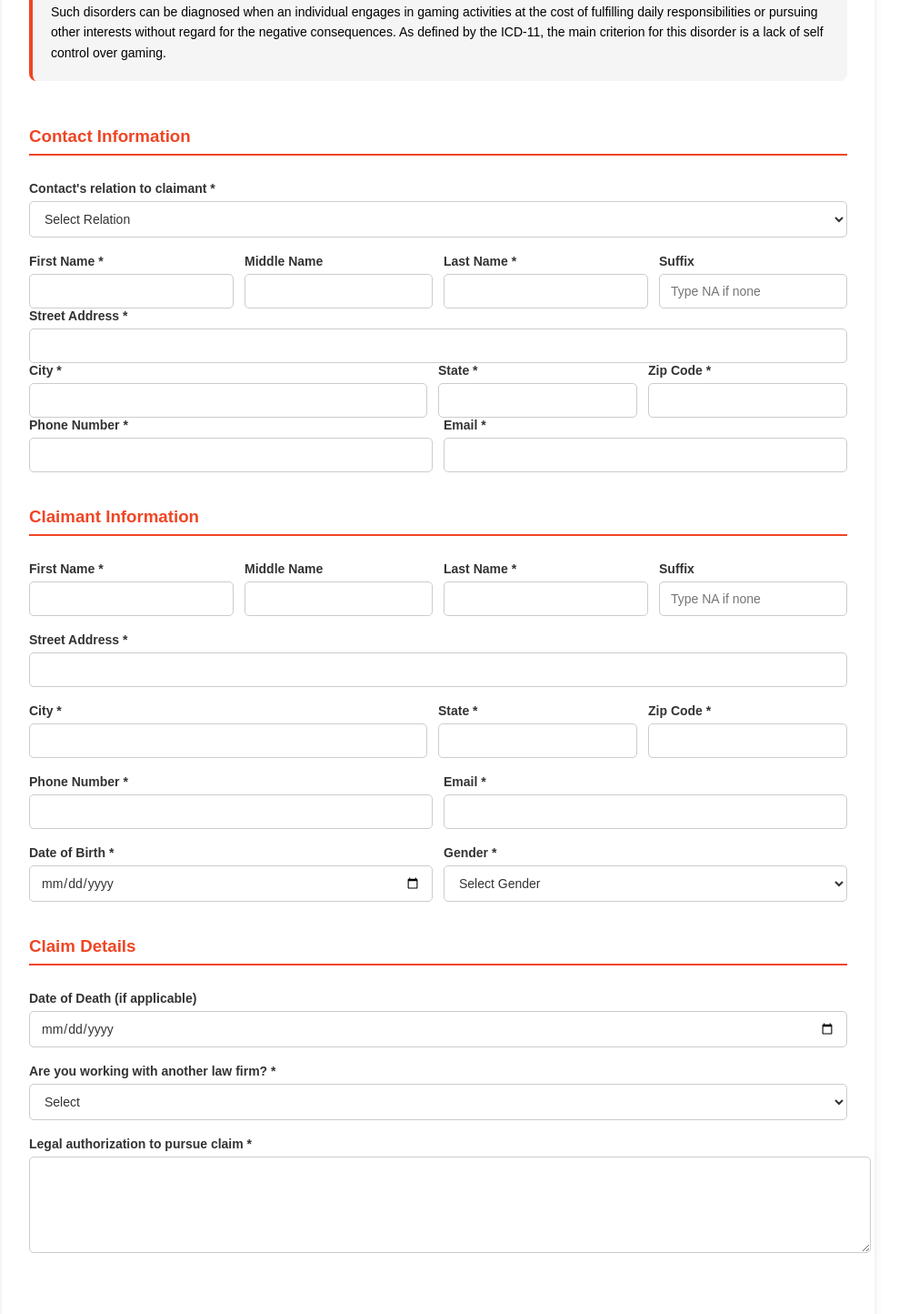
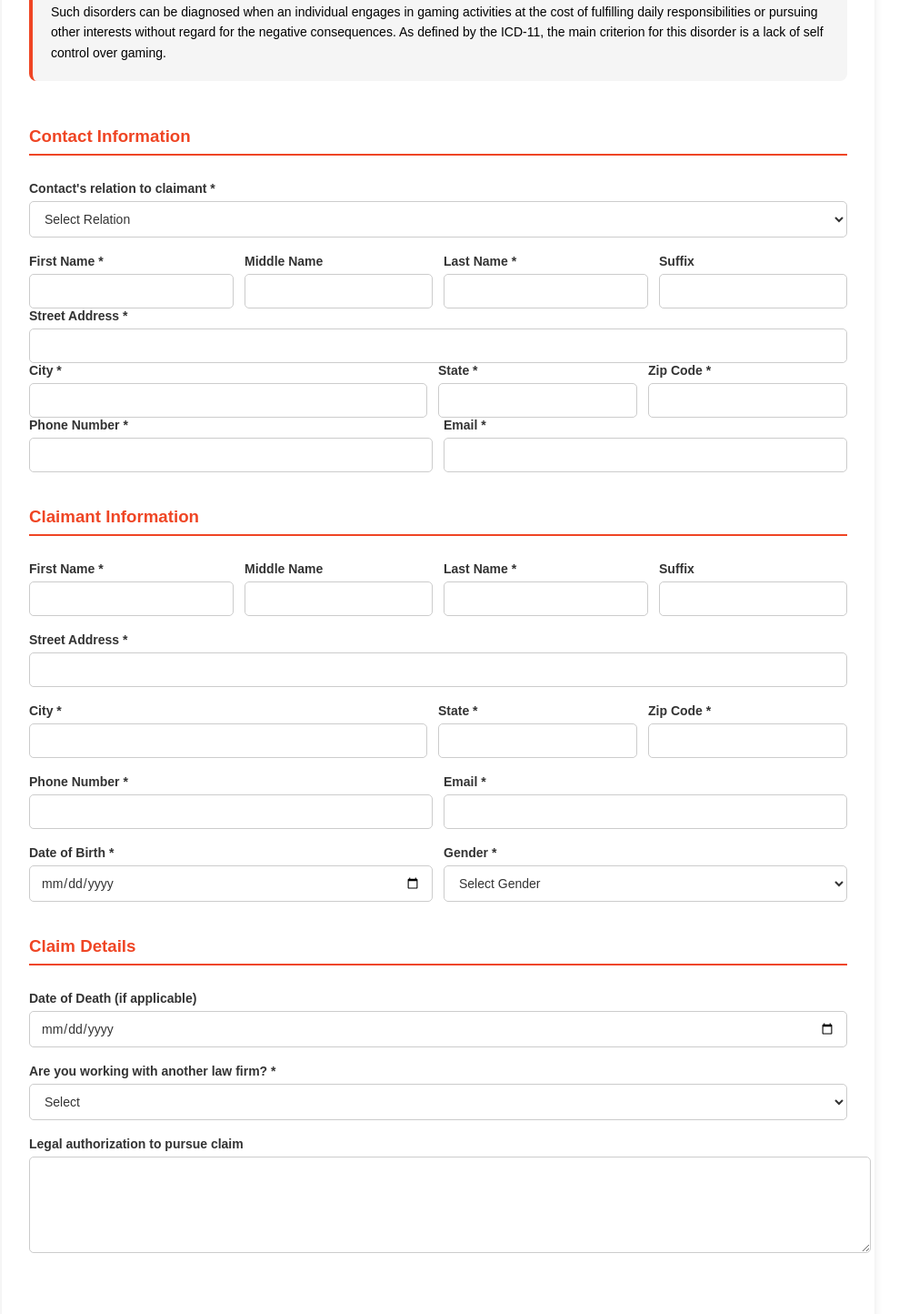
Before and after one commit to rogiegabotero-cyber/David-Grossman-Associates, a React (Vite) app: page /claim-form in a window 1280 px wide. Shown: the part 378-1822 px from the top of the page at 91% size, without its empty margins (158-1147 px from the left). Built offline with nearby package versions, Linux system fonts and the light colour scheme; a web font is replaced by a local one.

Commit message:
removed the spaces on the cells in the sheet

```diff
--- a/src/vga-form/ClaimForm.jsx
+++ b/src/vga-form/ClaimForm.jsx
@@ -285,8 +285,6 @@ useEffect(() => {
                 name="Contact_Suffix"
                 value={contactData.suffix}
                 onChange={(e) => handleContactChange("suffix", e.target.value)}
-                required
-                placeholder="Type NA if none"
               />
             </label>
           </div>
@@ -328,9 +326,13 @@ useEffect(() => {
               <input
                 name="Contact_Zip"
                 value={contactData.zip}
-                onChange={(e) => handleContactChange("zip", e.target.value)}
+                onChange={(e) => {
+                  const value = e.target.value.replace(/\D/g, '').slice(0, 5);
+                  handleContactChange("zip", value);
+                }}
+                pattern="[0-9]{5}"
+                maxLength="5"
                 required
-
               />
             </label>
           </div>
@@ -398,8 +400,6 @@ useEffect(() => {
               name="Claimant_Suffix"
               value={claimantSuffix}
               onChange={(e) => setClaimantSuffix(e.target.value)}
-              required
-              placeholder="Type NA if none"
             />
           </label>
         </div>
@@ -438,7 +438,12 @@ useEffect(() => {
             <input
               name="Claimant_Zip"
               value={claimantZip}
-              onChange={(e) => setClaimantZip(e.target.value)}
+              onChange={(e) => {
+                const value = e.target.value.replace(/\D/g, '').slice(0, 5);
+                setClaimantZip(value);
+              }}
+              pattern="[0-9]{5}"
+              maxLength="5"
               required
             />
           </label>
@@ -529,11 +534,10 @@ useEffect(() => {
         </label>
 
         <label>
-          <span>Legal authorization to pursue claim *</span>
+          <span>Legal authorization to pursue claim</span>
           <textarea
             name="Legal_authorization"
             rows="4"
-            required
           />
         </label>
 
```
